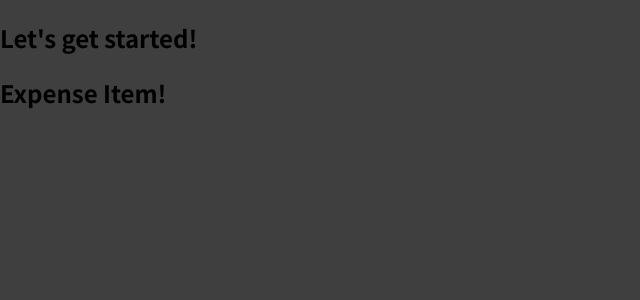
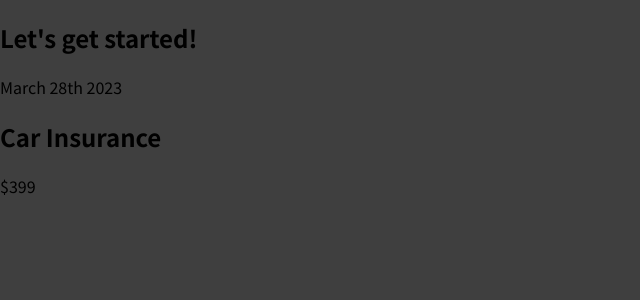
Before and after one commit to oriankeith002/React_projects, a JavaScript app in the folder expense_tracker/: page / in a window 1280 px wide. Shown: the top 300 px of the page, without its empty margins (0-640 px from the left). Built offline with nearby package versions, Linux system fonts and the light colour scheme.

Commit message:
Getting started with JSX code

```diff
--- a/expense_tracker/src/components/ExpenseItem.js
+++ b/expense_tracker/src/components/ExpenseItem.js
@@ -1,5 +1,13 @@
 function ExpenseItem() {
-    return <h2>Expense Item!</h2>
+    return (
+        <div>
+            <div>March 28th 2023</div>
+            <div>
+                <h2>Car Insurance</h2>
+                <div>$399</div>
+            </div>
+        </div>
+    );
 }
 
 export default ExpenseItem;
```
